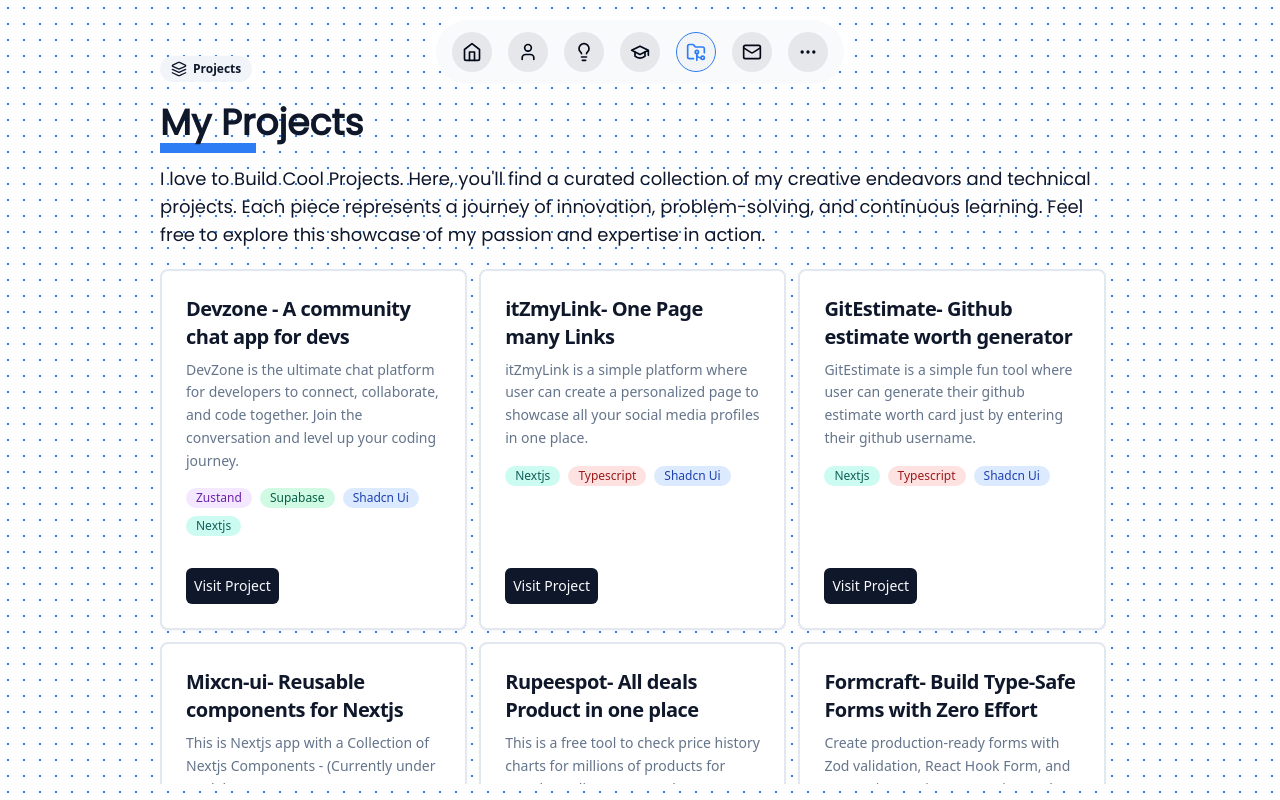
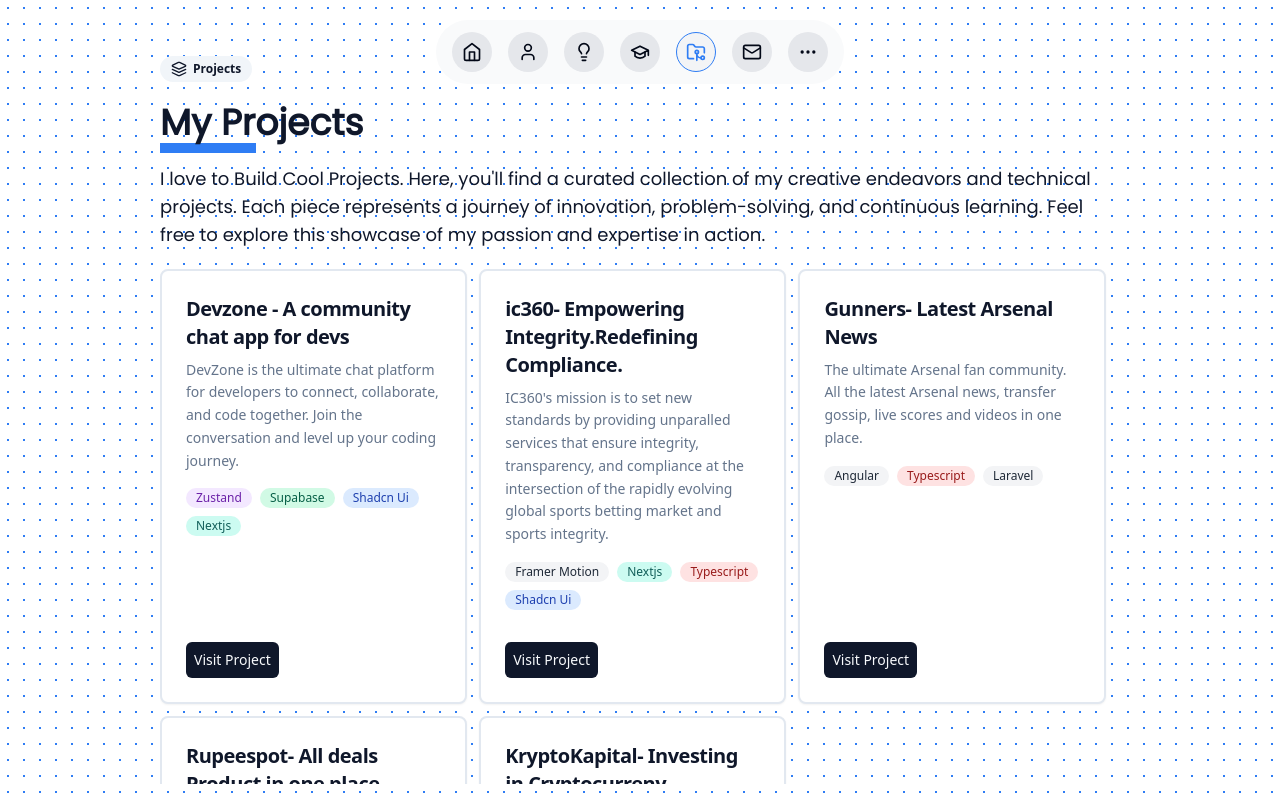
Before and after one commit to yasirFrontEndDev/yasircreates, a Next.js app: page /projects in a window 1280 px wide. Built offline with nearby package versions, Linux system fonts and the light colour scheme.

Commit message:
frontend changes

```diff
--- a/src/app/layout.tsx
+++ b/src/app/layout.tsx
@@ -16,7 +16,7 @@
 });
 
 export const metadata: Metadata = {
-  metadataBase: new URL("https://mdTaquiImam.vercel.app"),
+  metadataBase: new URL("https://yasircreates.vercel.app"),
   title: {
     default: siteConfig.name,
     template: `%s - Software Engineer`,
@@ -34,8 +34,8 @@
     "Taqui",
     "Imam",
     "Imam",
-    "Md Taqui Imam",
-    "md taqui imam",
+    "Yasir Ali",
+    "Yasir Ali",
     "mdtaqui",
     "mdtaquiimam",
     "taqui imam",
@@ -48,7 +48,7 @@
     "developer",
     "PROGRAMMER ",
     "programmer ",
-    "MD TAQUI IMAM ",
+    "Yasir-Ali-Khan ",
     "website",
     "@Taquiimam",
     "Taquiimam",
@@ -56,11 +56,11 @@
   ],
   authors: [
     {
-      name: "Taqui Imam",
-      url: "https://github.com/taqui-786",
+      name: "Yasir Ali",
+      url: "https://github.com/yasirFrontEndDev",
     },
   ],
-  creator: "Taqui imam",
+  creator: "Yasir Ali",
 
   openGraph: {
     type: "website",
--- a/src/app/more/page.tsx
+++ b/src/app/more/page.tsx
@@ -19,38 +19,32 @@
       title: "Dev.to",
       description:
         "I write blogs on web development, trending tech stacks or javascript guide or tips in Dev.to ",
-      link: "https://dev.to/random_ti",
+      link: "#/",
     },
     {
       title: "Hashnode",
       description:
         "I write blogs on web development, trending tech stacks or javascript guide or tips in Hashnode",
-      link: "https://mdtaquiimam.hashnode.dev/",
+        link: "#/",
     },
     {
       title: "Medium",
       description:
         "I write blogs on web development, trending tech stacks or javascript guide or tips in Medium",
-      link: "https://medium.com/@mdtaqui.jhar",
+        link: "#/",
     },
 
     {
       title: "Daily.Dev",
       description:
         "I am also the member of Daily Dev squads and i also upload post on some squads.",
-      link: "https://app.daily.dev/taqui_786",
+        link: "#/",
     },
     {
       title: "Gumroad",
       description:
         "I also sell digital products on gumroad like Notion Templates and web projects etc.",
-      link: "https://mdtaquijhar.gumroad.com/",
-    },
-    {
-      title: "Buy Me a coffee",
-      description:
-        "Supports my content quality, new topics, and project creation.",
-      link: "https://www.buymeacoffee.com/taquidevloper",
+        link: "#/",
     },
   ];
 
--- a/src/app/page.tsx
+++ b/src/app/page.tsx
@@ -8,10 +8,10 @@
 import FramerWrapper from "@/components/animation/FramerWrapper";
 
 export const siteConfig = {
-  name: "Md Taqui Imam",
+  name: "Yasir Ali Khan",
   description: "I am a Passionate Software Developer",
   ogImage: "https://mdTaquiImam.vercel.app/og-image.png",
-  url: "https://mdTaquiImam.vercel.app",
+  url: "https://yasircreates.vercel.app/",
 }
 export default function Home() {
   return (
--- a/src/app/projects/page.tsx
+++ b/src/app/projects/page.tsx
@@ -17,26 +17,25 @@
     },
 
     {
-      title: "itZmyLink- One Page many Links",
+      title: "ic360- Empowering Integrity.Redefining Compliance.",
       description:
-        "itZmyLink is a simple platform where user can create a personalized page to showcase all your social media profiles in one place. ",
-      tags: ["Nextjs", "Typescript", "Shadcn Ui"],
-      link: "https://github.com/taqui-786/itZmyLink",
+        "IC360's mission is to set new standards by providing unparalled services that ensure integrity, transparency, and compliance at the intersection of the rapidly evolving global sports betting market and sports integrity. ",
+      tags: ["Framer Motion","Nextjs", "Typescript", "Shadcn Ui"],
+      link: "https://ic360.io/",
     },
     {
-      title: "GitEstimate- Github estimate worth generator",
-      description:
-        "GitEstimate is a simple fun tool where user can generate their github estimate worth card just by entering their github username. ",
-      tags: ["Nextjs", "Typescript", "Shadcn Ui"],
-      link: "https://github.com/taqui-786/GitEstimate",
+      title: "Gunners- Latest Arsenal News",
+      description:"The ultimate Arsenal fan community. All the latest Arsenal news, transfer gossip, live scores and videos in one place. ",
+      tags: ["Angular", "Typescript", "Laravel"],
+      link: "https://www.gunners.com/",
     },
-    {
-      title: "Mixcn-ui- Reusable components for Nextjs",
-      description:
-        "This is Nextjs app with a Collection of Nextjs Components - (Currently under Devlelopment) ",
-      tags: ["Nextjs", "Shadcnui", "Npx","Library"],
-      link: "https://mixcn-ui.vercel.app",
-    },
+    // {
+    //   title: "Mixcn-ui- Reusable components for Nextjs",
+    //   description:
+    //     "This is Nextjs app with a Collection of Nextjs Components - (Currently under Devlelopment) ",
+    //   tags: ["Nextjs", "Shadcnui", "Npx","Library"],
+    //   link: "https://mixcn-ui.vercel.app",
+    // },
     {
       title: "Rupeespot- All deals Product in one place",
       description:
@@ -44,13 +43,13 @@
       tags: ["Nextjs", "Freelancing", "MySQL"],
       link: "https://rupeespot.com/",
     },
-    {
-      title: "Formcraft- Build Type-Safe Forms with Zero Effort",
-      description:
-        "Create production-ready forms with Zod validation, React Hook Form, and TypeScript. Design, customize, and deploy in minutes.",
-      tags: ["Nextjs", "Shadcnui", "Zod", "React Hook Form "],
-      link: "https://formcraft-ti.vercel.app/",
-    },
+    // {
+    //   title: "Formcraft- Build Type-Safe Forms with Zero Effort",
+    //   description:
+    //     "Create production-ready forms with Zod validation, React Hook Form, and TypeScript. Design, customize, and deploy in minutes.",
+    //   tags: ["Nextjs", "Shadcnui", "Zod", "React Hook Form "],
+    //   link: "https://formcraft-ti.vercel.app/",
+    // },
 
     {
       title: "KryptoKapital- Investing in Cryptocurreny",
@@ -59,34 +58,34 @@
       tags: ["Nextjs", "Freelancing", "Supabase"],
       link: "https://pro.kryptokapital.info/",
     },
-    {
-      title: "FriendZ - A social media Platform",
-      description:
-        "FriendZ is a social media app made with modern tech stacks such as redis, Authjs etc. A user can Create, delete, like, comment Post. ",
-      tags: ["Redis", "Authjs", "Typescript", "Nextjs"],
-      link: "https://github.com/taqui-786/project-friendz",
-    },
-    {
-      title: "ChatApp- Simple instagram clone",
-      description:
-        "ChatApp is similar to instagram, you can create, edit, delete, like,comment, post and  Follow, unfollow users",
-      tags: ["Reactjs", "Javascript"],
-      link: "https://github.com/taqui-786/chatapp-api",
-    },
-    {
-      title: "Devletter - A Newsletter for devs",
-      description:
-        "Devletter ia a newsletter subscribing single page app made with Nextjs and Tailwindcss.",
-      tags: ["Nextjs", "Tailwindcss"],
-      link: "https://github.com/taqui-786/Devletter",
-    },
-    {
-      title: "CrouMaker - A Crousal Maker App",
-      description:
-        "Crousal Maker is a tool with in-built crousals templates edit and download it in any format.",
-      tags: ["Nextjs", "jsPDF", "html2canvas", "Shadcn Ui"],
-      link: "https://github.com/taqui-786/crousal-maker",
-    },
+    // {
+    //   title: "FriendZ - A social media Platform",
+    //   description:
+    //     "FriendZ is a social media app made with modern tech stacks such as redis, Authjs etc. A user can Create, delete, like, comment Post. ",
+    //   tags: ["Redis", "Authjs", "Typescript", "Nextjs"],
+    //   link: "https://github.com/taqui-786/project-friendz",
+    // },
+    // {
+    //   title: "ChatApp- Simple instagram clone",
+    //   description:
+    //     "ChatApp is similar to instagram, you can create, edit, delete, like,comment, post and  Follow, unfollow users",
+    //   tags: ["Reactjs", "Javascript"],
+    //   link: "https://github.com/taqui-786/chatapp-api",
+    // },
+    // {
+    //   title: "Devletter - A Newsletter for devs",
+    //   description:
+    //     "Devletter ia a newsletter subscribing single page app made with Nextjs and Tailwindcss.",
+    //   tags: ["Nextjs", "Tailwindcss"],
+    //   link: "https://github.com/taqui-786/Devletter",
+    // },
+    // {
+    //   title: "CrouMaker - A Crousal Maker App",
+    //   description:
+    //     "Crousal Maker is a tool with in-built crousals templates edit and download it in any format.",
+    //   tags: ["Nextjs", "jsPDF", "html2canvas", "Shadcn Ui"],
+    //   link: "https://github.com/taqui-786/crousal-maker",
+    // },
   ];
 
   return (
--- a/src/components/Aboutfooter.tsx
+++ b/src/components/Aboutfooter.tsx
@@ -4,8 +4,8 @@
 
 
     const items = [
-        {name:"Language", answer:"English UK", icon:<Languages className="h-11 w-11" />},
-        {name:"Nationality",answer:"India", icon:<Globe2   className="h-8 w-8" />},
+        {name:"Language", answer:"English US", icon:<Languages className="h-11 w-11" />},
+        {name:"Nationality",answer:"Pakistan", icon:<Globe2   className="h-8 w-8" />},
         {name:"Gender",answer:"Male", icon:<Dna  className="h-8 w-8" />},
     ]
 
--- a/src/components/HeroTexts.tsx
+++ b/src/components/HeroTexts.tsx
@@ -8,7 +8,7 @@
     <>
       <h3 className="font-poppins text-2xl max-sm:text-xl" >My Name is</h3>
       <h1 className="font-rubik text-8xl name_underline text-primary max-sm:text-6xl " >
-        Md Taqui <br /> Imam .
+       Yasir Ali <br /> Khan .
       </h1>
         <TextRotator/>
 
--- a/src/components/SocialLinks.tsx
+++ b/src/components/SocialLinks.tsx
@@ -6,10 +6,10 @@
 
 const SocialLinks = () => {
   const links = [
-    { name: "Facebook", link: "https://www.facebook.com/shahina.khatun.1044", icon: <Facebook /> },
-    { name: "Twitter", link: "https://twitter.com/Taquiimam14", icon: <Twitter /> },
-    { name: "Linkedin", link: "https://www.linkedin.com/in/taqui-imam", icon: <Linkedin /> },
-    { name: "External", link: "https://tinyurl.com/MdTaquiImam", icon: <ExternalLink /> },
+    { name: "Facebook", link: "#/", icon: <Facebook /> },
+    { name: "Twitter", link: "#/", icon: <Twitter /> },
+    { name: "Linkedin", link: "www.linkedin.com/in/yasir-khan-a58677137", icon: <Linkedin /> },
+    { name: "External", link: "#/", icon: <ExternalLink /> },
   ];
   return (
     <>
```
Also changed, not shown: src/app/about/page.tsx (+19 -9 lines), src/app/education/page.tsx (+5 -7 lines), src/app/skills/page.tsx (+5 -4 lines).
